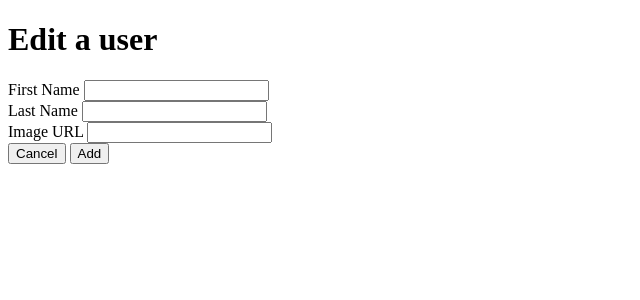
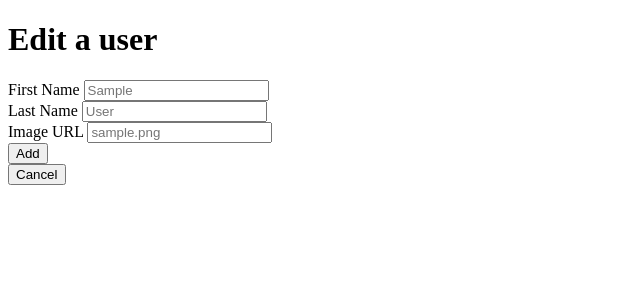
Before and after one commit to evanhesketh/flask-blogly, a Flask app: template templates/edit_user.html in a window 1280 px wide. Shown: the top 300 px of the page, without its empty margins (0-640 px from the left). Run offline with Flask 2, Linux system fonts and the light colour scheme; the template is opened without the code that fills it: values that come from a table or form of the project are taken from there, others are empty; tables that the repository leaves empty hold one stand-in row (values such as "Sample post").

Commit message:
complete routes part 1

```diff
--- a/app.py
+++ b/app.py
@@ -2,7 +2,7 @@
 
 import os
 
-from flask import Flask, request, redirect, render_template
+from flask import Flask, request, redirect, render_template, flash
 from flask_debugtoolbar import DebugToolbarExtension
 from models import db, connect_db, User
 
@@ -40,9 +40,15 @@ def add_new_user():
     first_name = request.form["first-name"]
     last_name = request.form["last-name"]
     image_url = request.form["image-url"]
+
+    if not first_name:
+        flash('You must enter a first name')
+        return redirect("/users/new")
+
     new_user = User(first_name=first_name, last_name=last_name, image_url=image_url)
     db.session.add(new_user)
     db.session.commit()
+
     return redirect("/users")
 
 @app.get("/users/<int:user_id>")
@@ -50,14 +56,36 @@ def show_user_info(user_id):
     """Shows info for a given user, button to edit and
     button to delete"""
 
+    user = User.query.filter(User.id == user_id).one()
+    return render_template('user_detail.html', user=user)
+
 @app.get("/users/<int:user_id>/edit")
 def show_edit_user_page(user_id):
     """Shows edit page for a given user, button to cancel, button to save"""
+
+    user = User.query.filter(User.id == user_id).one()
+    return render_template('edit_user.html', user=user)
 
 @app.post("/users/<int:user_id>/edit")
 def submit_edit_user_form(user_id):
     """Submits and updates user information, redirects to /users"""
 
+    user = User.query.filter(User.id == user_id).one()
+
+    user.first_name = request.form["first-name"]
+    user.last_name = request.form["last-name"]
+    user.image_url = request.form["image-url"]
+
+    db.session.commit()
+
+    return redirect('/users')
+
 @app.post("/users/<int:user_id>/delete")
 def delete_user(user_id):
     """Deletes a given user"""
+
+    User.query.filter(User.id == user_id).delete()
+
+    db.session.commit()
+
+    return redirect('/users')
--- a/templates/create_user.html
+++ b/templates/create_user.html
@@ -5,6 +5,10 @@
 {% block content %}
 
 <h1>Create a user</h1>
+
+{% for msg in get_flashed_messages() %}
+  <div>{{msg}}</div>
+{% endfor %}
 
 <form action="" method="POST">
   <div>
--- a/templates/edit_user.html
+++ b/templates/edit_user.html
@@ -6,21 +6,20 @@
 
 <h1>Edit a user</h1>
 
-<form action="" method="POST">
+<form action="/users/{{user.id}}/edit" method="POST">
   <div>
     <label for="first-name">First Name</label>
-    <input type="text" id="first-name" name="first-name">
+    <input type="text" id="first-name" name="first-name" placeholder="{{user.first_name}}">
   </div>
   <div>
     <label for="last-name">Last Name</label>
-    <input type="text" id="last-name" name="last-name">
+    <input type="text" id="last-name" name="last-name" placeholder="{{user.last_name}}">
   </div>
   <div>
     <label for="image-url">Image URL</label>
-    <input type="text" id="image-url" name="image-url">
+    <input type="text" id="image-url" name="image-url" placeholder="{{user.image_url}}">
   </div>
-  <button id="edit-cancel">Cancel</button>
   <button id="edit-submit">Add</button>
 </form>
-
+<button id="edit-cancel">Cancel</button>
 {% endblock %}
```
Also changed, not shown: seed.py (added, +26 -0 lines), templates/user_detail.html (+4 -4 lines).
